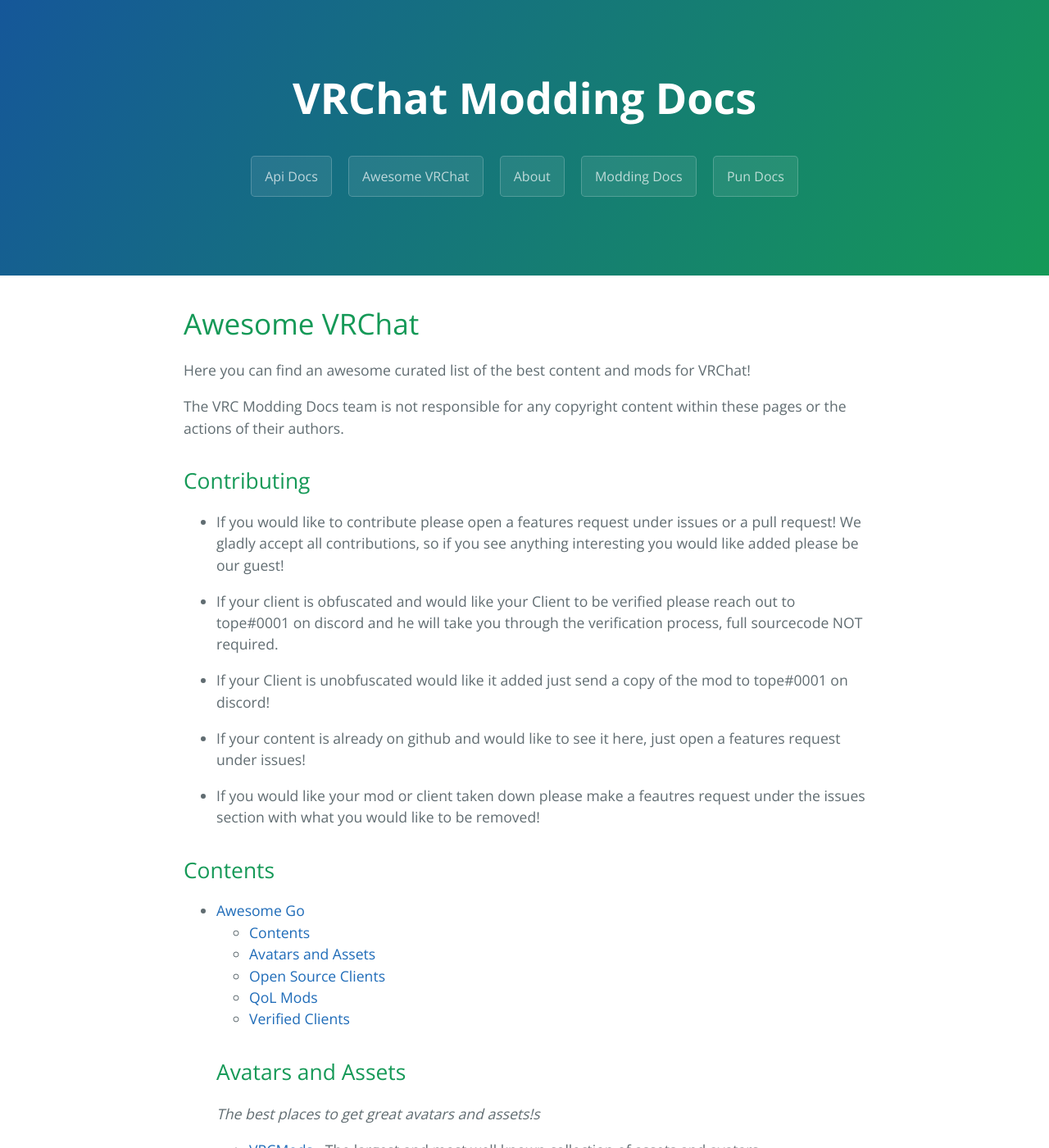
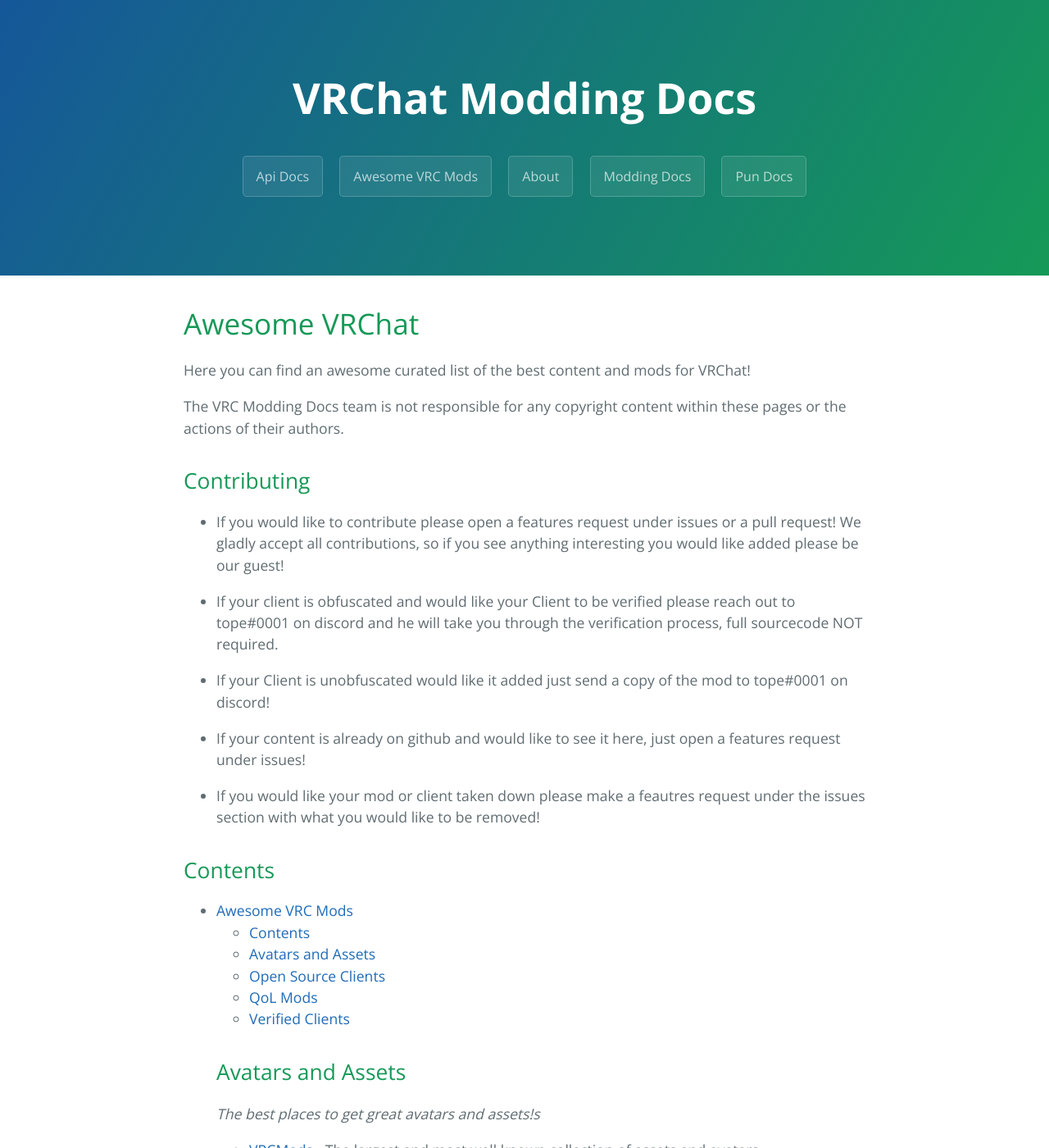
Before and after one commit to vrchatmoddingdocs/vrchatmoddingdocs.github.io, a Jekyll site: the page built from docs/awesome.md, in a window 1280 px wide and 1400 px high. Shown: the whole window at 82% size. Built offline with Jekyll 4.4.1, drawn with Linux system fonts in a browser that asks for light colours.

Commit message:
tiny stuff

```diff
--- a/docs/awesome.md
+++ b/docs/awesome.md
@@ -1,5 +1,5 @@
 ---
-title: Awesome VRChat
+title: Awesome VRC Mods
 layout: template
 filename: awesome
 ---
@@ -25,7 +25,7 @@
 
 ## Contents
 
-- [Awesome Go](#awesome-vrchat)
+- [Awesome VRC Mods](#awesome-vrc-mods)
     - [Contents](#contents)
     - [Avatars and Assets](#avatars-and-assets)
     - [Open Source Clients](#open-source-clients)
```
